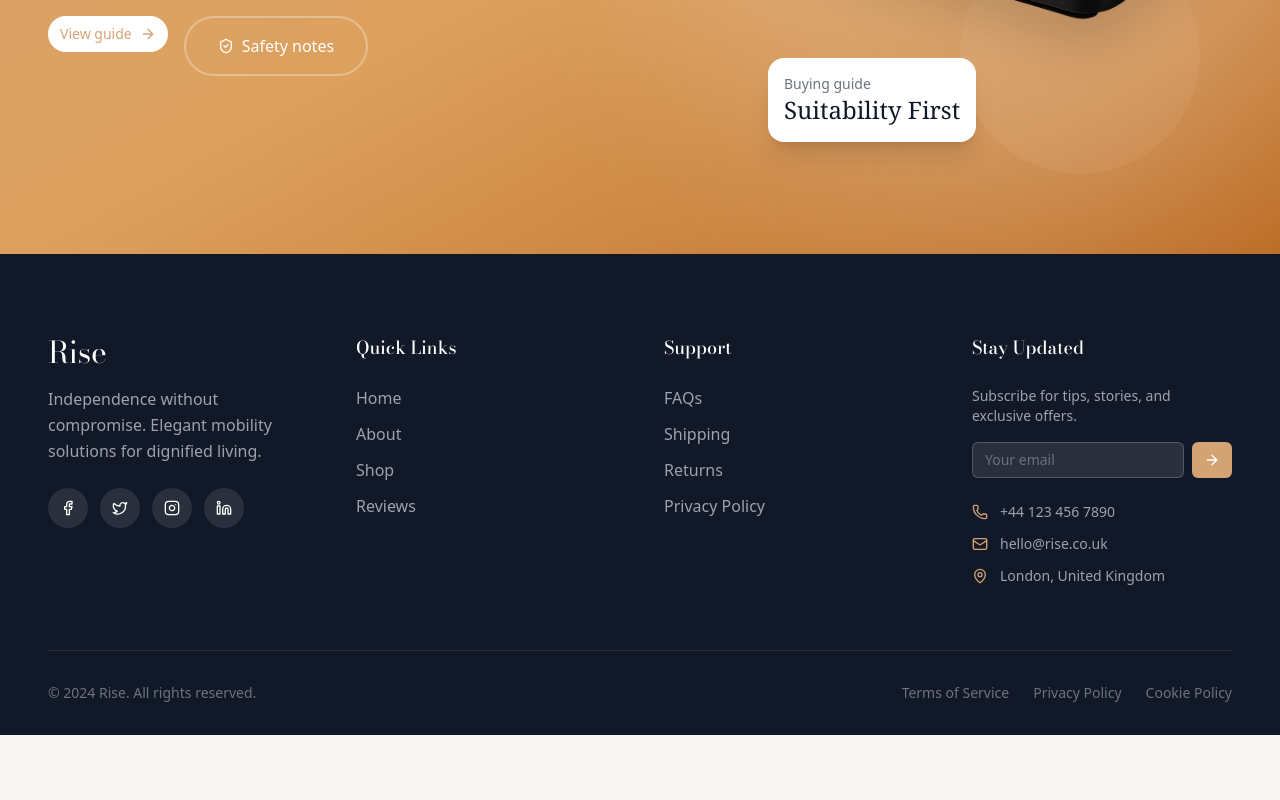
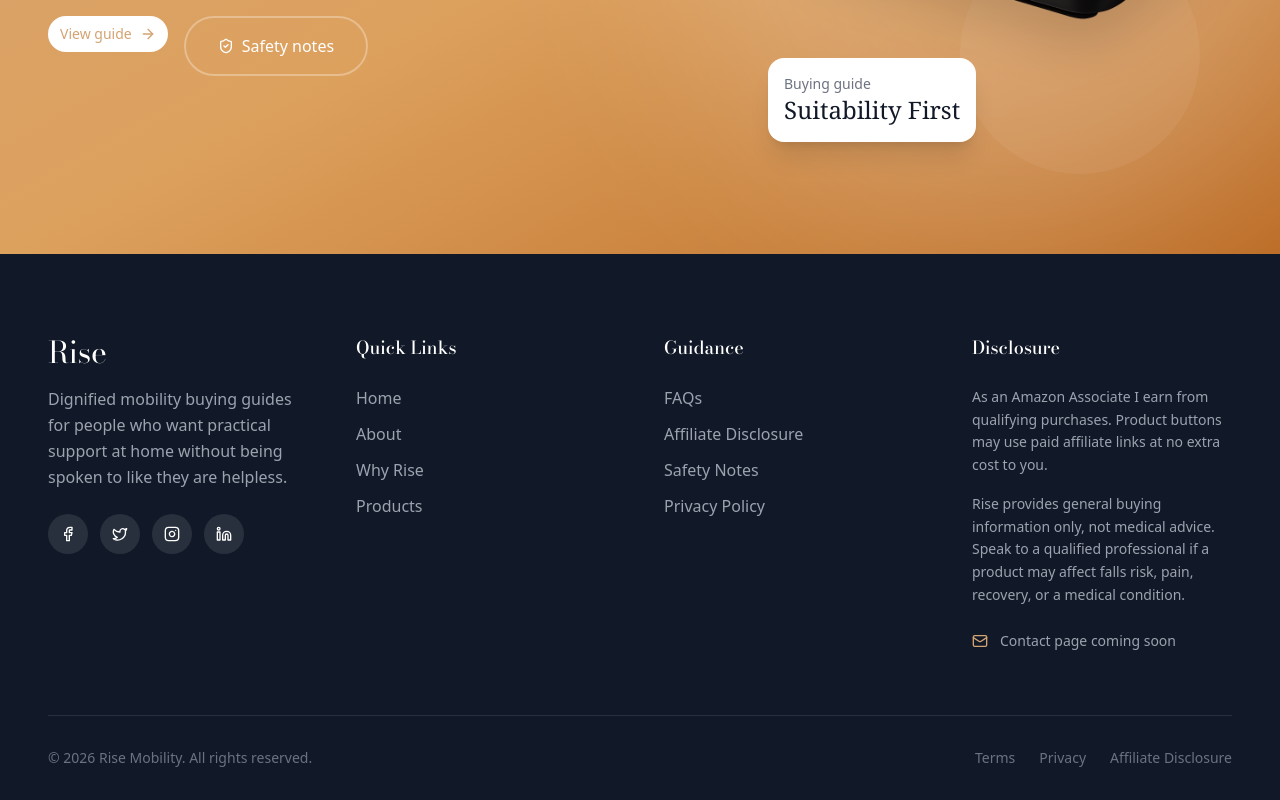
Before and after one commit to rcampbell30/rise, a React (Vite) app in the folder app/: page / in a window 1280 px wide. Shown: the part 5573-6373 px from the top of the page. Before the commit the page ends 6308 px from the top, so only its background shows below. Built offline with nearby package versions, Linux system fonts and the light colour scheme; a web font is replaced by a local one.

Commit message:
Add affiliate disclosure footer

```diff
--- a/app/src/sections/Footer.tsx
+++ b/app/src/sections/Footer.tsx
@@ -1,52 +1,17 @@
-import { useEffect, useRef, useState } from 'react';
-import { Facebook, Twitter, Instagram, Linkedin, Mail, MapPin, Phone, ArrowRight } from 'lucide-react';
-import { Button } from '@/components/ui/button';
-import { Input } from '@/components/ui/input';
+import { Facebook, Twitter, Instagram, Linkedin, Mail } from 'lucide-react';
 
 export default function Footer() {
-  const [isVisible, setIsVisible] = useState(false);
-  const [email, setEmail] = useState('');
-  const [isSubscribed, setIsSubscribed] = useState(false);
-  const sectionRef = useRef<HTMLElement>(null);
-
-  useEffect(() => {
-    const observer = new IntersectionObserver(
-      ([entry]) => {
-        if (entry.isIntersecting) {
-          setIsVisible(true);
-          observer.disconnect();
-        }
-      },
-      { threshold: 0.1 }
-    );
-
-    if (sectionRef.current) {
-      observer.observe(sectionRef.current);
-    }
-
-    return () => observer.disconnect();
-  }, []);
-
-  const handleSubscribe = (e: React.FormEvent) => {
-    e.preventDefault();
-    if (email) {
-      setIsSubscribed(true);
-      setEmail('');
-      setTimeout(() => setIsSubscribed(false), 3000);
-    }
-  };
-
   const quickLinks = [
     { name: 'Home', href: '#hero' },
     { name: 'About', href: '#about' },
-    { name: 'Shop', href: '#shop' },
-    { name: 'Reviews', href: '#testimonials' },
+    { name: 'Why Rise', href: '#why-rise' },
+    { name: 'Products', href: '#shop' },
   ];
 
   const supportLinks = [
     { name: 'FAQs', href: '#faq' },
-    { name: 'Shipping', href: '#' },
-    { name: 'Returns', href: '#' },
+    { name: 'Affiliate Disclosure', href: '#affiliate-disclosure' },
+    { name: 'Safety Notes', href: '#faq' },
     { name: 'Privacy Policy', href: '#' },
   ];
 
@@ -57,53 +22,18 @@ export default function Footer() {
     { icon: Linkedin, href: '#', label: 'LinkedIn' },
   ];
 
-  const scrollToSection = (href: string) => {
-    if (href.startsWith('#')) {
-      const element = document.querySelector(href);
-      if (element) {
-        element.scrollIntoView({ behavior: 'smooth' });
-      }
-    }
-  };
-
   return (
-    <footer
-      id="footer"
-      ref={sectionRef}
-      className="bg-gray-900 text-white pt-20 pb-8"
-    >
+    <footer id="footer" className="bg-gray-900 text-white pt-20 pb-8">
       <div className="container-custom">
-        {/* Main Footer Content */}
         <div className="grid md:grid-cols-2 lg:grid-cols-4 gap-12 mb-16">
-          {/* Brand Column */}
-          <div
-            className={`transition-all duration-700 ${
-              isVisible
-                ? 'opacity-100 translate-y-0'
-                : 'opacity-0 translate-y-8'
-            }`}
-          >
-            <h3
-              className="text-3xl mb-4"
-              style={{ fontFamily: 'Bodoni Moda, serif' }}
-            >
-              Rise
-            </h3>
-            <p className="text-gray-400 mb-6 leading-relaxed">
-              Independence without compromise. Elegant mobility solutions for
-              dignified living.
-            </p>
-            {/* Social Links */}
+          <div>
+            <h3 className="text-3xl mb-4" style={{ fontFamily: 'Bodoni Moda, serif' }}>Rise</h3>
+            <p className="text-gray-400 mb-6 leading-relaxed">Dignified mobility buying guides for people who want practical support at home without being spoken to like they are helpless.</p>
             <div className="flex gap-3">
-              {socialLinks.map((social, index) => {
+              {socialLinks.map((social) => {
                 const Icon = social.icon;
                 return (
-                  <a
-                    key={index}
-                    href={social.href}
-                    aria-label={social.label}
-                    className="w-10 h-10 rounded-full bg-white/10 flex items-center justify-center hover:bg-[#d4a373] transition-colors duration-300"
-                  >
+                  <a key={social.label} href={social.href} aria-label={social.label} className="w-10 h-10 rounded-full bg-white/10 flex items-center justify-center hover:bg-[#d4a373] transition-colors duration-300">
                     <Icon className="w-4 h-4" />
                   </a>
                 );
@@ -111,138 +41,42 @@ export default function Footer() {
             </div>
           </div>
 
-          {/* Quick Links */}
-          <div
-            className={`transition-all duration-700 ${
-              isVisible
-                ? 'opacity-100 translate-y-0'
-                : 'opacity-0 translate-y-8'
-            }`}
-            style={{ transitionDelay: '100ms' }}
-          >
+          <div>
             <h4 className="text-lg font-medium mb-6">Quick Links</h4>
             <ul className="space-y-3">
-              {quickLinks.map((link, index) => (
-                <li key={index}>
-                  <a
-                    href={link.href}
-                    onClick={(e) => {
-                      e.preventDefault();
-                      scrollToSection(link.href);
-                    }}
-                    className="text-gray-400 hover:text-[#d4a373] transition-colors"
-                  >
-                    {link.name}
-                  </a>
-                </li>
+              {quickLinks.map((link) => (
+                <li key={link.name}><a href={link.href} className="text-gray-400 hover:text-[#d4a373] transition-colors">{link.name}</a></li>
               ))}
             </ul>
           </div>
 
-          {/* Support */}
-          <div
-            className={`transition-all duration-700 ${
-              isVisible
-                ? 'opacity-100 translate-y-0'
-                : 'opacity-0 translate-y-8'
-            }`}
-            style={{ transitionDelay: '200ms' }}
-          >
-            <h4 className="text-lg font-medium mb-6">Support</h4>
+          <div>
+            <h4 className="text-lg font-medium mb-6">Guidance</h4>
             <ul className="space-y-3">
-              {supportLinks.map((link, index) => (
-                <li key={index}>
-                  <a
-                    href={link.href}
-                    onClick={(e) => {
-                      if (link.href.startsWith('#')) {
-                        e.preventDefault();
-                        scrollToSection(link.href);
-                      }
-                    }}
-                    className="text-gray-400 hover:text-[#d4a373] transition-colors"
-                  >
-                    {link.name}
-                  </a>
-                </li>
+              {supportLinks.map((link) => (
+                <li key={link.name}><a href={link.href} className="text-gray-400 hover:text-[#d4a373] transition-colors">{link.name}</a></li>
               ))}
             </ul>
           </div>
 
-          {/* Newsletter */}
-          <div
-            className={`transition-all duration-700 ${
-              isVisible
-                ? 'opacity-100 translate-y-0'
-                : 'opacity-0 translate-y-8'
-            }`}
-            style={{ transitionDelay: '300ms' }}
-          >
-            <h4 className="text-lg font-medium mb-6">Stay Updated</h4>
-            <p className="text-gray-400 mb-4 text-sm">
-              Subscribe for tips, stories, and exclusive offers.
-            </p>
-            <form onSubmit={handleSubscribe} className="flex gap-2">
-              <Input
-                type="email"
-                placeholder="Your email"
-                value={email}
-                onChange={(e) => setEmail(e.target.value)}
-                className="bg-white/10 border-white/20 text-white placeholder:text-gray-500 focus:border-[#d4a373]"
-              />
-              <Button
-                type="submit"
-                className="bg-[#d4a373] hover:bg-[#bc6c25] px-4"
-              >
-                {isSubscribed ? (
-                  'Subscribed!'
-                ) : (
-                  <ArrowRight className="w-4 h-4" />
-                )}
-              </Button>
-            </form>
-
-            {/* Contact Info */}
-            <div className="mt-6 space-y-3">
-              <div className="flex items-center gap-3 text-gray-400 text-sm">
-                <Phone className="w-4 h-4 text-[#d4a373]" />
-                <span>+44 123 456 7890</span>
-              </div>
-              <div className="flex items-center gap-3 text-gray-400 text-sm">
-                <Mail className="w-4 h-4 text-[#d4a373]" />
-                <span>hello@rise.co.uk</span>
-              </div>
-              <div className="flex items-center gap-3 text-gray-400 text-sm">
-                <MapPin className="w-4 h-4 text-[#d4a373]" />
-                <span>London, United Kingdom</span>
-              </div>
+          <div id="affiliate-disclosure">
+            <h4 className="text-lg font-medium mb-6">Disclosure</h4>
+            <p className="text-gray-400 mb-4 text-sm leading-relaxed">As an Amazon Associate I earn from qualifying purchases. Product buttons may use paid affiliate links at no extra cost to you.</p>
+            <p className="text-gray-400 mb-4 text-sm leading-relaxed">Rise provides general buying information only, not medical advice. Speak to a qualified professional if a product may affect falls risk, pain, recovery, or a medical condition.</p>
+            <div className="mt-6 flex items-center gap-3 text-gray-400 text-sm">
+              <Mail className="w-4 h-4 text-[#d4a373]" />
+              <span>Contact page coming soon</span>
             </div>
           </div>
         </div>
 
-        {/* Divider */}
-        <div
-          className={`border-t border-white/10 pt-8 transition-all duration-700 ${
-            isVisible
-              ? 'opacity-100 translate-y-0'
-              : 'opacity-0 translate-y-8'
-          }`}
-          style={{ transitionDelay: '400ms' }}
-        >
+        <div className="border-t border-white/10 pt-8">
           <div className="flex flex-col md:flex-row justify-between items-center gap-4">
-            <p className="text-gray-500 text-sm">
-              © 2024 Rise. All rights reserved.
-            </p>
+            <p className="text-gray-500 text-sm">© 2026 Rise Mobility. All rights reserved.</p>
             <div className="flex gap-6 text-sm text-gray-500">
-              <a href="#" className="hover:text-[#d4a373] transition-colors">
-                Terms of Service
-              </a>
-              <a href="#" className="hover:text-[#d4a373] transition-colors">
-                Privacy Policy
-              </a>
-              <a href="#" className="hover:text-[#d4a373] transition-colors">
-                Cookie Policy
-              </a>
+              <a href="#" className="hover:text-[#d4a373] transition-colors">Terms</a>
+              <a href="#" className="hover:text-[#d4a373] transition-colors">Privacy</a>
+              <a href="#affiliate-disclosure" className="hover:text-[#d4a373] transition-colors">Affiliate Disclosure</a>
             </div>
           </div>
         </div>
```
